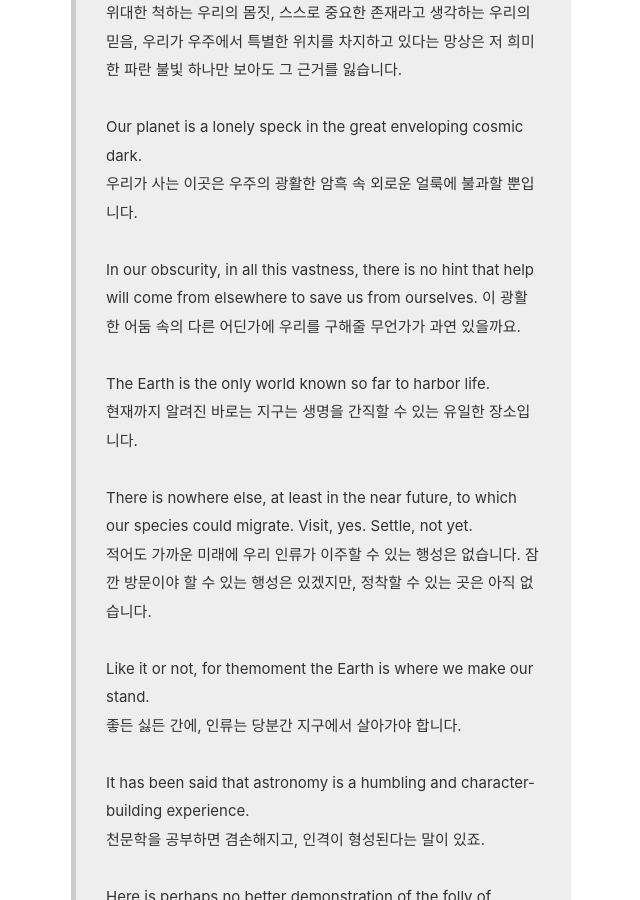
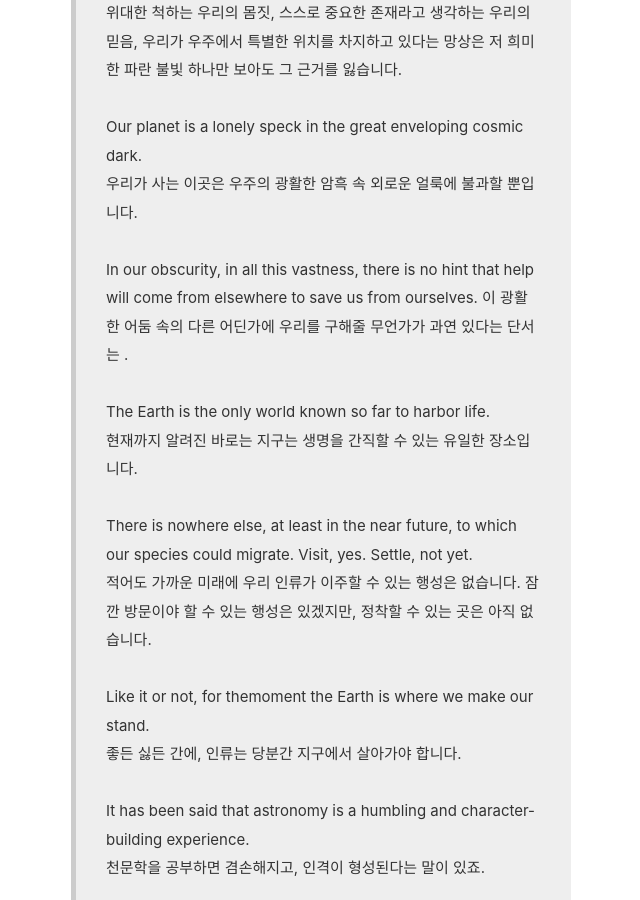
Before and after one commit to stevenoh0908/stevenoh0908.github.io, a Jekyll site: the page built from _posts/2019-08-17-창백한 푸른 점.md, in a window 1280 px wide and 900 px high, scrolled down 3032 px. Shown: the whole window, without its empty margins (319-959 px from the left). Built offline with Jekyll 4.4.1, drawn with Linux system fonts in a browser that asks for light colours; comment, search, counter and statistics services are not loaded.

Commit message:
Update 2019-08-17-창백한 푸른 점.md

```diff
--- a/_posts/2019-08-17-창백한 푸른 점.md
+++ b/_posts/2019-08-17-창백한 푸른 점.md
@@ -41,7 +41,7 @@ status: hot
 > Our planet is a lonely speck in the great enveloping cosmic dark.<br>
 > 우리가 사는 이곳은 우주의 광활한 암흑 속 외로운 얼룩에 불과할 뿐입니다.<br><br>
 > In our obscurity, in all this vastness, there is no hint that help will come from elsewhere to save us from ourselves.
-> 이 광활한 어둠 속의 다른 어딘가에 우리를 구해줄 무언가가 과연 있을까요.<br><br>
+> 이 광활한 어둠 속의 다른 어딘가에 우리를 구해줄 무언가가 과연 있다는 단서는 .<br><br>
 > The Earth is the only world known so far to harbor life.<br>
 > 현재까지 알려진 바로는 지구는 생명을 간직할 수 있는 유일한 장소입니다.<br><br>
 > There is nowhere else, at least in the near future, to which our species could migrate. Visit, yes. Settle, not yet.<br>
```
